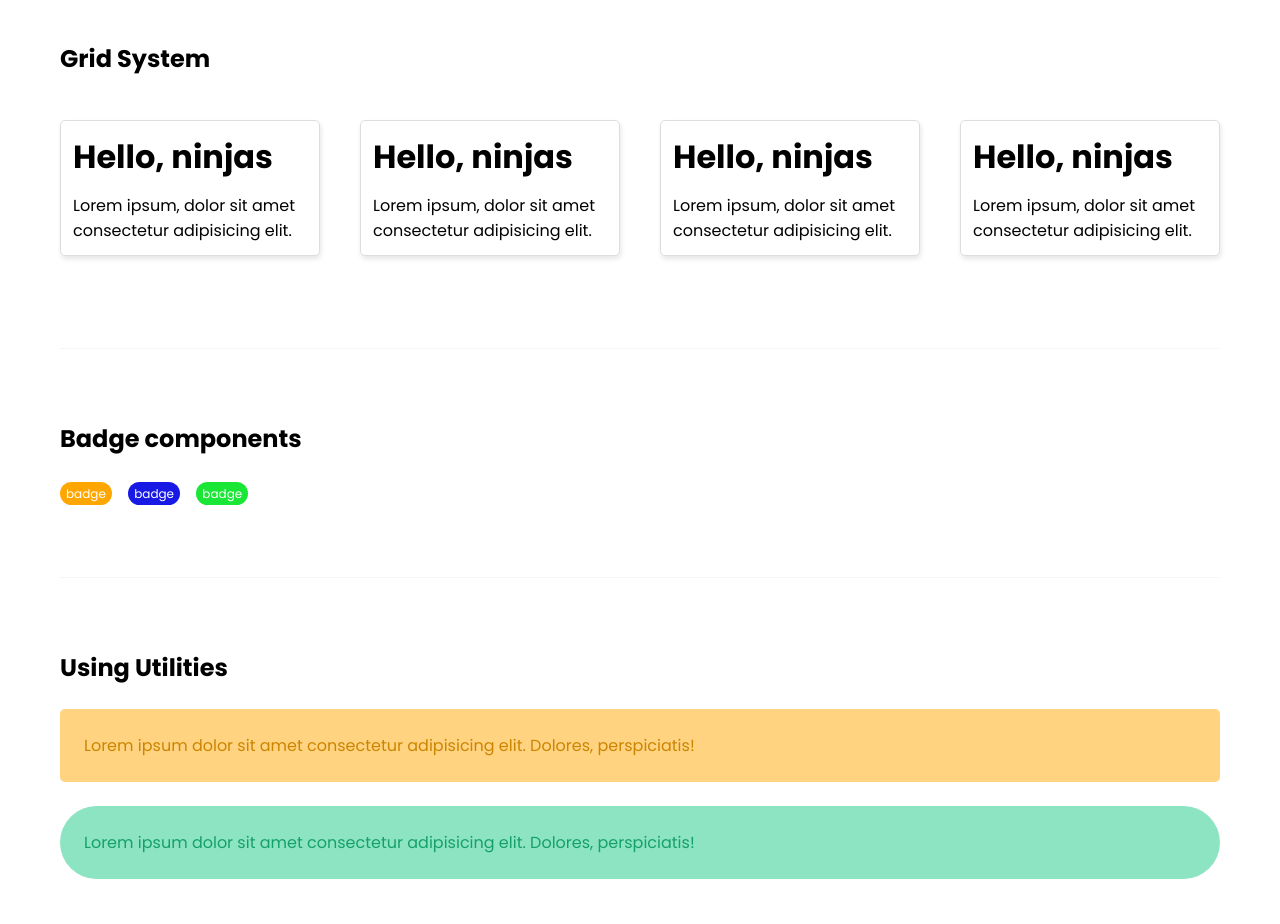
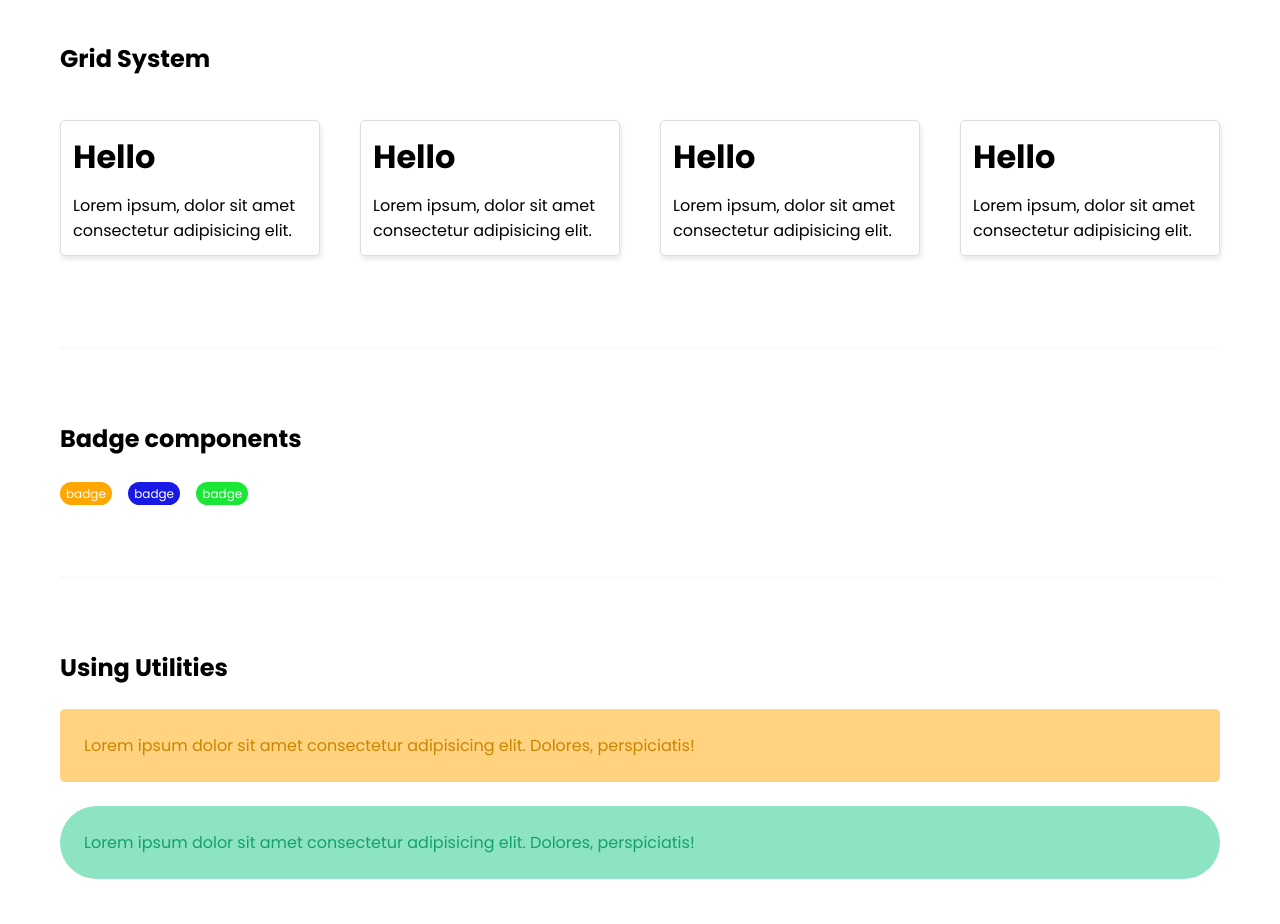
Before and after one commit to Royr9/royal, a website: page index.html in a window 1280 px wide. Shown: the part 1560-2484 px from the top of the page. Drawn offline with Linux system fonts and the light colour scheme.

Commit message:
changed grid cards headings

```diff
--- a/index.html
+++ b/index.html
@@ -107,25 +107,25 @@
         <div class="row gap-2 justify-center">
             <div class="col-12-xs col-5-sm col-3-xl">
                 <div class="card">
-                    <h3 class="card-title">Hello, ninjas</h3>
+                    <h3 class="card-title">Hello</h3>
                     <p class="card-body">Lorem ipsum, dolor sit amet consectetur adipisicing elit.</p>
                 </div>
             </div>
             <div class="col-12-xs col-5-sm col-3-xl">
                 <div class="card">
-                    <h3 class="card-title">Hello, ninjas</h3>
+                    <h3 class="card-title">Hello</h3>
                     <p class="card-body">Lorem ipsum, dolor sit amet consectetur adipisicing elit.</p>
                 </div>
             </div>
             <div class="col-12-xs col-5-sm col-3-xl">
                 <div class="card">
-                    <h3 class="card-title">Hello, ninjas</h3>
+                    <h3 class="card-title">Hello</h3>
                     <p class="card-body">Lorem ipsum, dolor sit amet consectetur adipisicing elit.</p>
                 </div>
             </div>
             <div class="col-12-xs col-5-sm col-3-xl">
                 <div class="card">
-                    <h3 class="card-title">Hello, ninjas</h3>
+                    <h3 class="card-title">Hello</h3>
                     <p class="card-body">Lorem ipsum, dolor sit amet consectetur adipisicing elit.</p>
                 </div>
             </div>
```
